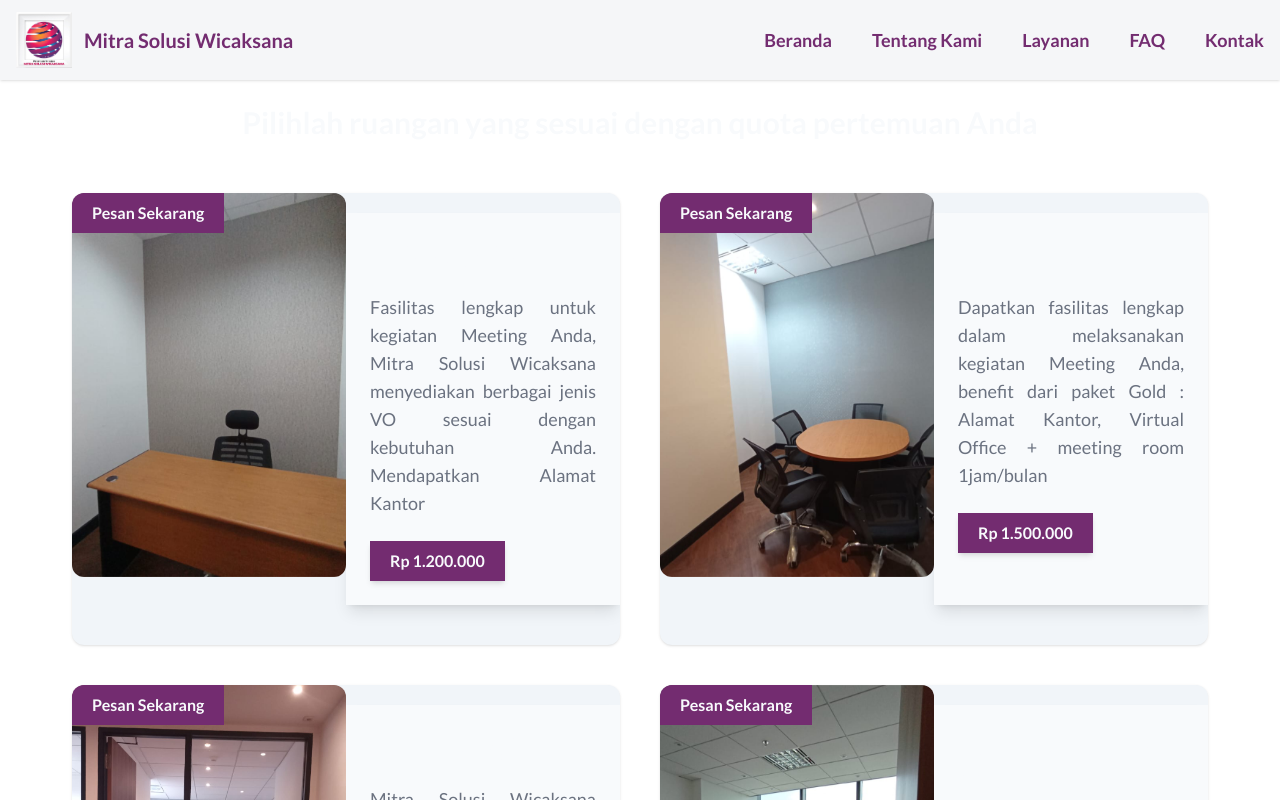
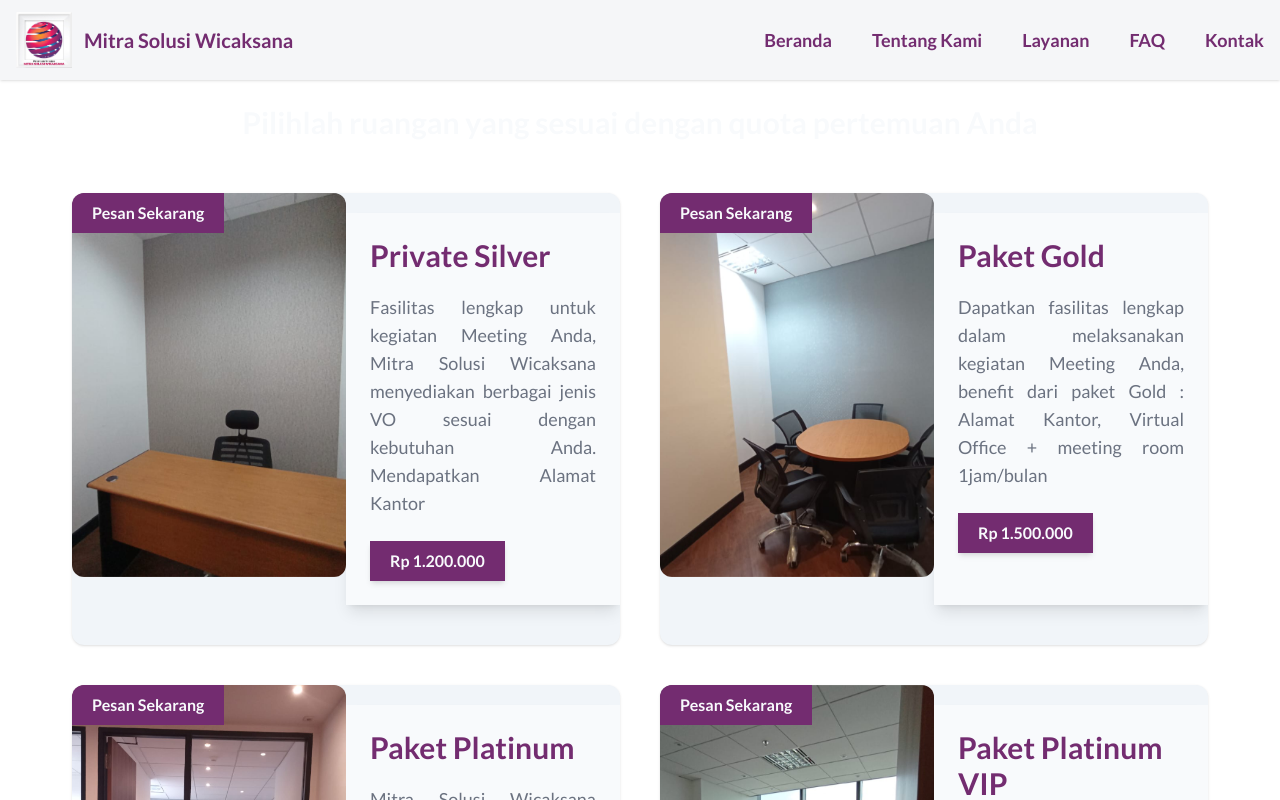
Before and after one commit to m12cksn/mitrasolusiwicaksana, a Next.js app: page /layanan/virtual_office in a window 1280 px wide. Shown: the top 800 px of the page. Built offline with nearby package versions, Linux system fonts and the light colour scheme.

Commit message:
revisi home

```diff
--- a/src/app/layanan/virtual_office/page.jsx
+++ b/src/app/layanan/virtual_office/page.jsx
@@ -66,7 +66,7 @@
                 </div>
                 <div className="py-5 px-2 md:basis-1/2 md:mt-5 md:shadow-lg md:p-6 md:bg-slate-50 ">
                   <Link href="https://wa.me/6282210200085?text=Hello%20PT.%20Mitra%20Solusi%20Wicaksana%0A">
-                    <h5 className="mb-2 md:mb-5 md:text-3xl md:tracking-normal text-2xl font-bold tracking-tight text-slate-50 ">
+                    <h5 className="mb-2 md:mb-5 md:text-3xl md:tracking-normal text-2xl font-bold tracking-tight text-primary ">
                       {data.title}
                     </h5>
                   </Link>
```
